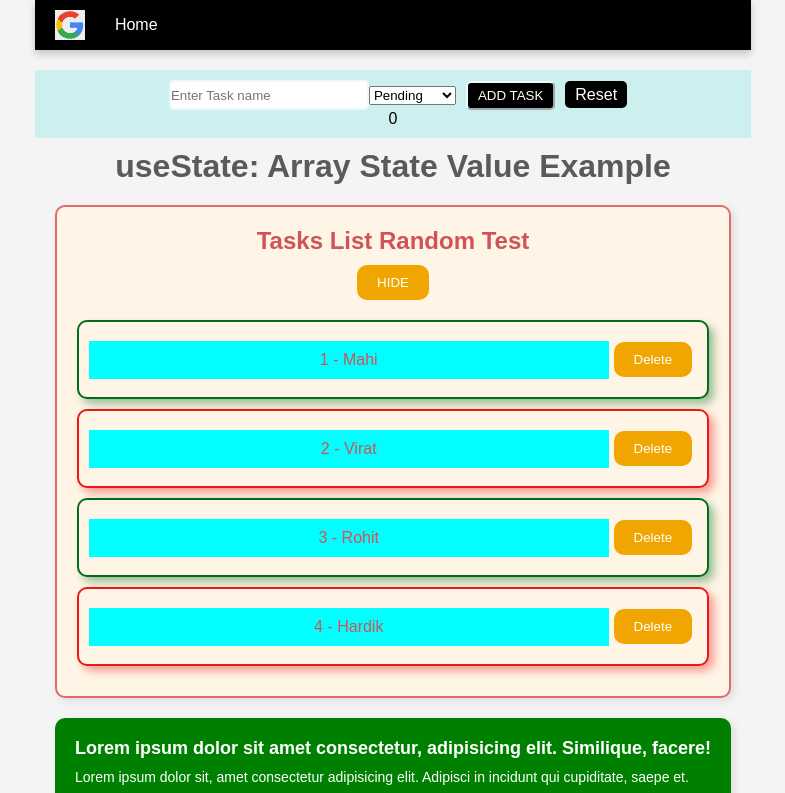
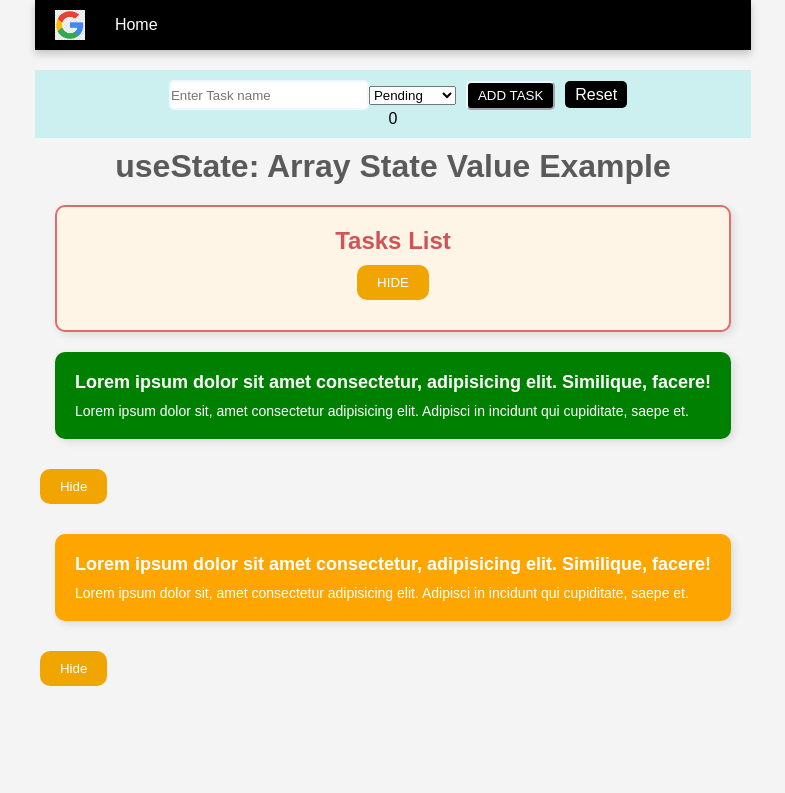
Before and after one commit to NiharikaKolisetty/taskmate, a React (Create React App) app: page / in a window 1280 px wide. Shown: the top 793 px of the page, without its empty margins (247-1032 px from the left). Built offline with nearby package versions, Linux system fonts and the light colour scheme.

Commit message:
18th commit

```diff
--- a/src/App.js
+++ b/src/App.js
@@ -3,7 +3,7 @@ import Header from "./components/Header";
 import "./App.css";
 import TaskList from "./components/TaskList";
 import AddTask from './components/AddTask';
-
+import { useState } from 'react';
 // import Footer from "./components/Footer";
 const App = () => {
   // const[count, setCount] = useState(0);
@@ -36,12 +36,14 @@ const App = () => {
   //     {/* <Footer/> */}
     // </div>
   // )
-
+  const [tasks, setTasks] = useState([]);
   return(
     <>
     <Header/>
-    <AddTask/>
-    <TaskList title="Random" subTitle="Test"/>
+    <main>
+    <AddTask tasks={tasks} setTasks={setTasks}/>
+    <TaskList tasks={tasks} setTasks={setTasks}/>
+    </main>
     </>
   )
 }
--- a/src/components/AddTask.js
+++ b/src/components/AddTask.js
@@ -1,7 +1,7 @@
 import { useState } from "react";
 import "./addTask.css";
 
-const AddTask = () => {
+const AddTask = ({tasks,setTasks}) => {
 
   const[change,setChange] = useState("");
 
@@ -24,7 +24,7 @@ const AddTask = () => {
       Name: change,
       completed: Boolean(progress)
     }
-    console.log(task);
+    setTasks([...tasks,task]);
     handleReset();
 
   }
--- a/src/components/TaskList.js
+++ b/src/components/TaskList.js
@@ -3,13 +3,8 @@ import TaskCard from "./TaskCard";
 import BoxCard from "./BoxCard";
 import "./taskList.css";
 
-const TaskList = (props) => {
-  const [tasks, setTasks] = useState([
-    { id: 1, Name: "Mahi", completed: true },
-    { id: 2, Name: "Virat", completed: false },
-    { id: 3, Name: "Rohit", completed: true },
-    { id: 4, Name: "Hardik", completed: false },
-  ]);
+const TaskList = ({tasks,setTasks}) => {
+
 
   function handleDel(id) {
     setTasks(tasks.filter((task) => id !== task.id));
@@ -21,7 +16,7 @@ const TaskList = (props) => {
     <div className="tasklist">
       <h1>useState: Array State Value Example</h1>
       <div className="box1">
-        <h2>Tasks List {props.title} {props.subTitle}</h2>
+        <h2>Tasks List</h2>
         <button onClick={() => setShow(!show)}>{show ? "HIDE" : "SHOW"}</button>
         <ul>
           {show && tasks.map((task) => (
```
